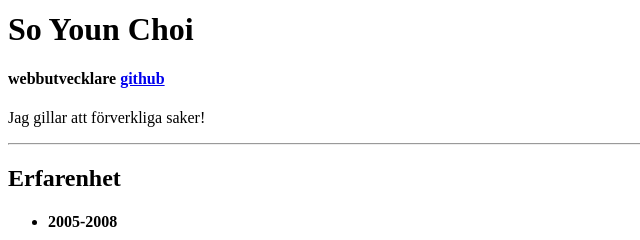
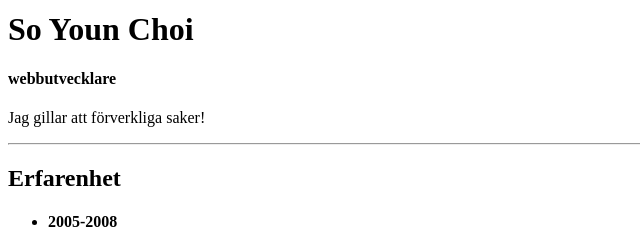
Before and after one commit to catfooo/html3, a plain HTML site: page index.html in a window 1280 px wide. Shown: the part 322-562 px from the top of the page, 0-640 px from the left. Drawn offline with Linux system fonts and the light colour scheme.

Commit message:
delete link

```diff
--- a/index.html
+++ b/index.html
@@ -13,7 +13,6 @@
         <h1>So Youn Choi</h1>
         <h4>
             webbutvecklare
-            <a href="https://github.com/catfooo" target="_blank">github</a>
         </h4>
         <p>Jag gillar att förverkliga saker!</p>
     </div>
```
